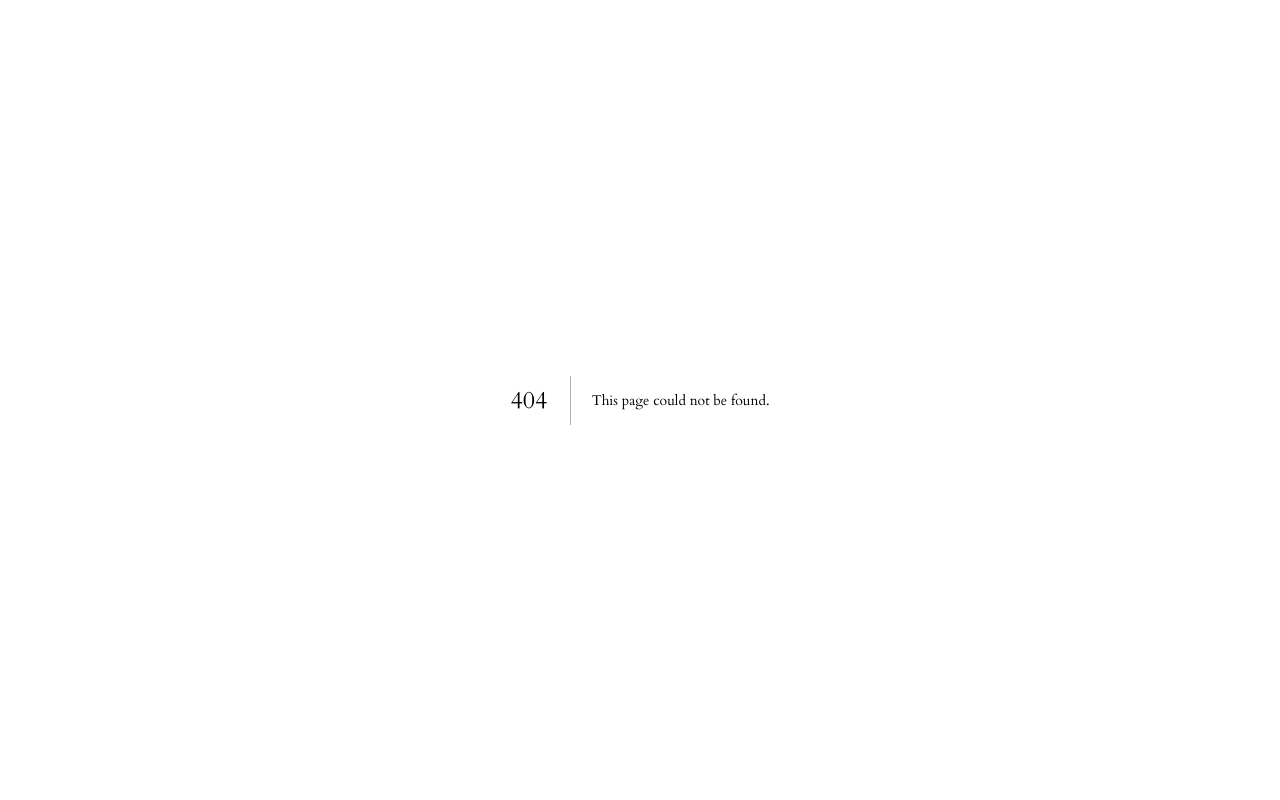
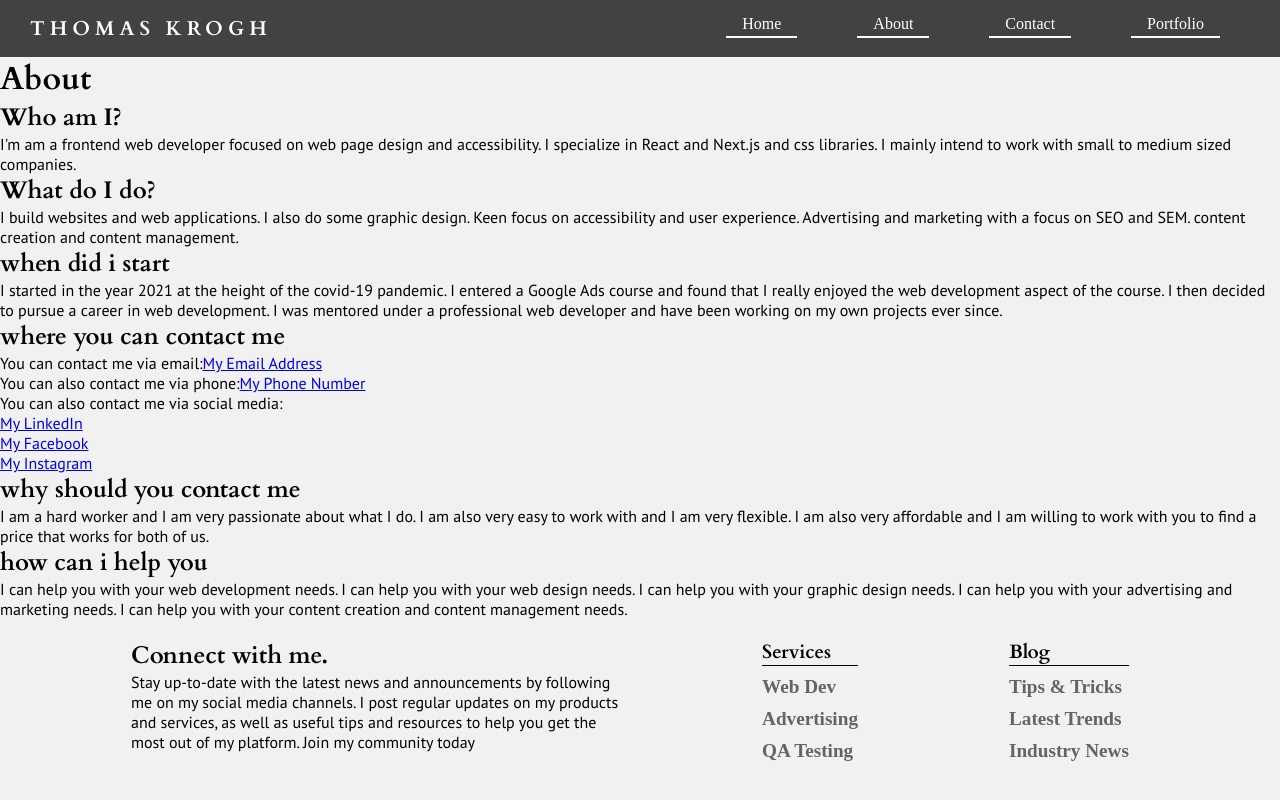
Before and after one commit to ThomasKroghDev/portfolio, a Next.js app: page /about in a window 1280 px wide. Before the commit this address had no page. Shown: the top 800 px of the page. Built offline with nearby package versions, Linux system fonts and the light colour scheme.

Commit message:
about page created

```diff
--- /dev/null
+++ b/src/pages/about.tsx
@@ -0,0 +1,96 @@
+import Layout from '@/components/layout/layout.component';
+import React from 'react';
+
+const About = () => {
+  return (
+    <Layout>
+      <div>
+        <h1>About</h1>
+        <section>
+          <h2>Who am I?</h2>
+          <p>
+            I'm am a frontend web developer focused on web page design and
+            accessibility. I specialize in React and Next.js and css libraries.
+            I mainly intend to work with small to medium sized companies.
+          </p>
+        </section>
+        <section>
+          <h2>What do I do?</h2>
+          <p>
+            I build websites and web applications. I also do some graphic
+            design. Keen focus on accessibility and user experience. Advertising
+            and marketing with a focus on SEO and SEM. content creation and
+            content management.
+          </p>
+        </section>
+        <section>
+          <h2>when did i start</h2>
+          <p>
+            I started in the year 2021 at the height of the covid-19 pandemic. I
+            entered a Google Ads course and found that I really enjoyed the web
+            development aspect of the course. I then decided to pursue a career
+            in web development. I was mentored under a professional web
+            developer and have been working on my own projects ever since.
+          </p>
+        </section>
+        <section>
+          <h2>where you can contact me</h2>
+          <p>
+            You can contact me via email:
+            <a href="mailto:thomas.krogh.dev@gmai.com">
+              <span>My Email Address</span>
+            </a>
+          </p>
+          <p>
+            You can also contact me via phone:
+            <a href="tel:1-801-347-9876">
+              <span>My Phone Number</span>
+            </a>
+          </p>
+          <p>
+            You can also contact me via social media:
+            <ul>
+              <li>
+                <a href="https://www.linkedin.com/in/thomas-krogh-0b1b3b1b9/">
+                  <span>My LinkedIn</span>
+                </a>
+              </li>
+              <li>
+                <a href="https://www.facebook.com/thomas.krogh.7">
+                  <span>My Facebook</span>
+                </a>
+              </li>
+              <li>
+                <a href="https://www.instagram.com/thomas_krogh_dev/">
+                  <span>My Instagram</span>
+                </a>
+              </li>
+            </ul>
+          </p>
+        </section>
+        <section>
+          <h2>why should you contact me</h2>
+          <p>
+            I am a hard worker and I am very passionate about what I do. I am
+            also very easy to work with and I am very flexible. I am also very
+            affordable and I am willing to work with you to find a price that
+            works for both of us.
+          </p>
+        </section>
+        <section>
+          <h2>how can i help you</h2>
+
+          <p>
+            I can help you with your web development needs. I can help you with
+            your web design needs. I can help you with your graphic design
+            needs. I can help you with your advertising and marketing needs. I
+            can help you with your content creation and content management
+            needs.
+          </p>
+        </section>
+      </div>
+    </Layout>
+  );
+};
+
+export default About;
```
